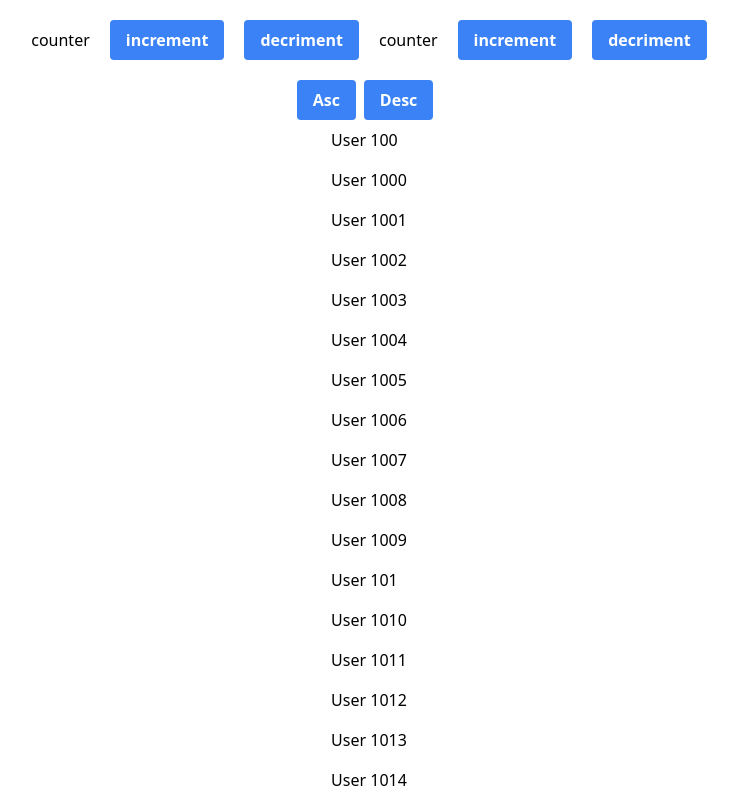
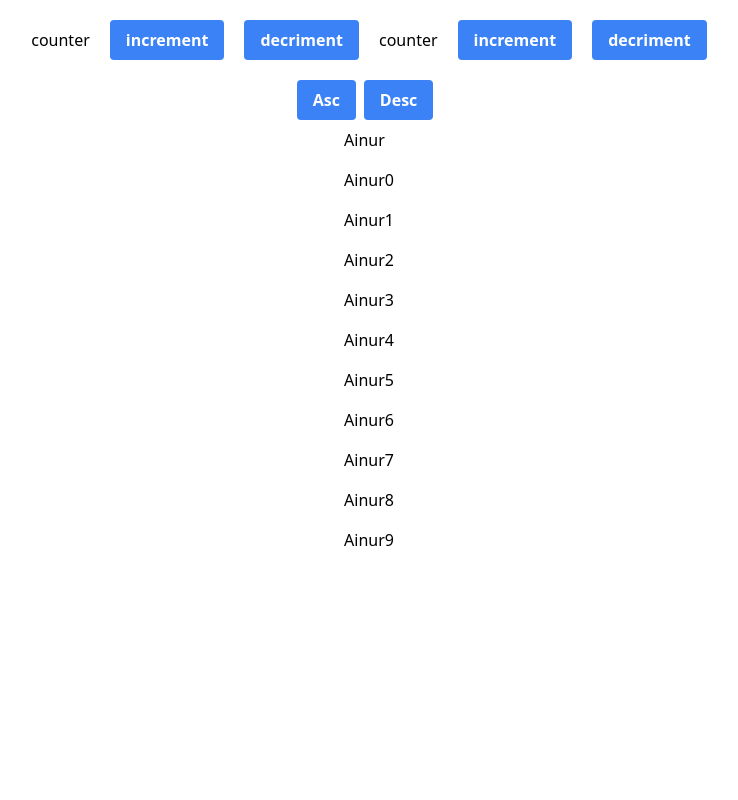
Before and after one commit to AinurBogdanov/redux-course, a React (Vite) app: page / in a window 1280 px wide. Shown: the top 800 px of the page, without its empty margins (271-1009 px from the left). Built offline with nearby package versions, Linux system fonts and the light colour scheme; data requests are answered from the project's data file.

Commit message:
set up for part 2

```diff
--- /dev/null
+++ b/db.json
@@ -0,0 +1,59 @@
+{
+  "users": [
+    {
+      "id": "1",
+      "name": "Ainur",
+      "description": "I am a developer !!!"
+    },
+    {
+      "id": "2",
+      "name": "Ainur0",
+      "description": "I am a developer !!!"
+    },
+    {
+      "id": "3",
+      "name": "Ainur1",
+      "description": "I am a developer !!!"
+    },
+    {
+      "id": "4",
+      "name": "Ainur2",
+      "description": "I am a developer !!!"
+    },
+    {
+      "id": "5",
+      "name": "Ainur3",
+      "description": "I am a developer !!!"
+    },
+    {
+      "id": "6",
+      "name": "Ainur4",
+      "description": "I am a developer !!!"
+    },
+    {
+      "id": "7",
+      "name": "Ainur5",
+      "description": "I am a developer !!!"
+    },
+    {
+      "id": "8",
+      "name": "Ainur6",
+      "description": "I am a developer !!!"
+    },
+    {
+      "id": "9",
+      "name": "Ainur7",
+      "description": "I am a developer !!!"
+    },
+    {
+      "id": "10",
+      "name": "Ainur8",
+      "description": "I am a developer !!!"
+    },
+    {
+      "id": "11",
+      "name": "Ainur9",
+      "description": "I am a developer !!!"
+    }
+  ]
+}
--- a/src/modules/users/users-list.tsx
+++ b/src/modules/users/users-list.tsx
@@ -1,18 +1,26 @@
 import { memo, useEffect, useState } from 'react';
 import { useAppDispatch, useAppSelector, type AppDispatch } from '../../store';
 import { useDispatch } from 'react-redux';
-import { initialUsers, usersSlice, type User, type UserId } from './users.slice';
+import { usersSlice, type User, type UserId } from './users.slice';
+import { api } from '../../shared/api';
 
 export function UsersList() {
   const [sortType, setSortType] = useState<'asc' | 'desc'>('asc'); // изменять выбранный способ в редаксе
   const dispatch = useAppDispatch();
   const { selectedUserId, selectSortedUsers } = usersSlice.selectors;
 
-  const { store } = usersSlice.actions;
-
   useEffect(() => {
-    dispatch(store({ users: initialUsers }));
-  }, []);
+    dispatch(usersSlice.actions.fetchUsersPending());
+    api
+      .getUsers()
+      .then((users) => {
+        dispatch(usersSlice.actions.fetchUsersSuccess({ users: users }));
+      })
+      .catch((err) => {
+        console.error(err);
+        dispatch(usersSlice.actions.fetchUsersFailed());
+      });
+  }, [dispatch]);
 
   const sortedUsers = useAppSelector((state) => selectSortedUsers(state, sortType));
   // console.log(sortedUsers);
@@ -44,19 +52,19 @@ export function UsersList() {
           </ul>
         </div>
       ) : (
-        <SelectedUser userId={selectedUser} />
+        <SelectedUser />
       )}
     </div>
   );
 }
 
 const UserListItem = memo(function UserListItem({ userId }: { userId: UserId }) {
-  const user = useAppSelector((state) => usersSlice.selectors.selectSelectedUser(state, userId));
+  const user = useAppSelector((state) => usersSlice.selectors.selectUser(state, userId));
 
   const dispatch = useDispatch<AppDispatch>();
 
   const handleUserClick = () => {
-    dispatch({ type: 'selectUser', payload: { userId: userId } });
+    dispatch(usersSlice.actions.select({ userId }));
   };
 
   return (
@@ -66,14 +74,14 @@ const UserListItem = memo(function UserListItem({ userId }: { userId: UserId })
   );
 });
 
-function SelectedUser({ userId }: { userId: UserId }) {
-  const user = useAppSelector((state) => usersSlice.selectors.selectSelectedUser(state, userId));
+function SelectedUser() {
+  const dispatch = useDispatch<AppDispatch>();
+  const userId = useAppSelector((state) => usersSlice.selectors.selectSelectedUser(state));
+  const user = useAppSelector((state) => usersSlice.selectors.selectUser(state, userId));
 
-  const dispatch = useDispatch<AppDispatch>();
   const handleUserClick = () => {
-    dispatch({ type: 'unselectUser' });
+    dispatch(usersSlice.actions.unselect());
   };
-
   return (
     <div className="flex flex-col items-center">
       <button
--- a/src/modules/users/users.slice.ts
+++ b/src/modules/users/users.slice.ts
@@ -12,11 +12,13 @@ export type UsersState = {
   entities: Record<UserId, User>;
   ids: string[];
   selectedUserId: UserId | undefined;
+  fetchUsersStatus: 'idle' | 'pending' | 'success' | 'failed';
 };
 const initialUsersState: UsersState = {
   entities: {},
   ids: [],
   selectedUserId: undefined,
+  fetchUsersStatus: 'idle',
 };
 
 export const initialUsers = Array.from({ length: 3000 }, (_, index) => ({
@@ -46,19 +48,26 @@ export const usersSlice = createSlice({
           });
       },
     ),
-    selectSelectedUser: (state, id) => state.entities[id],
+    selectSelectedUser: (state) => state.selectedUserId,
+    selectUser: (state, id) => state.entities[id],
+    selectIsFetchUsersPending: (state) => state.fetchUsersStatus === 'pending',
+    selectIsFetchUsersIdle: (state) => state.fetchUsersStatus === 'idle',
   },
   reducers: {
-    store: (state, action: PayloadAction<{ users: User[] }>) => {
+    fetchUsersPending: (state) => {
+      state.fetchUsersStatus = 'pending';
+    },
+    fetchUsersSuccess: (state, action: PayloadAction<{ users: User[] }>) => {
+      state.fetchUsersStatus = 'success';
       const users = action.payload.users;
-      return {
-        ...state,
-        entities: users.reduce<Record<UserId, User>>((acc, u) => {
-          acc[u.id] = u;
-          return acc;
-        }, {}),
-        ids: users.map((u) => u.id),
-      };
+      state.entities = users.reduce<Record<UserId, User>>((acc, u) => {
+        acc[u.id] = u;
+        return acc;
+      }, {});
+      state.ids = users.map((u) => u.id);
+    },
+    fetchUsersFailed: (state) => {
+      state.fetchUsersStatus = 'failed';
     },
     select: (state, action: PayloadAction<{ userId: UserId }>) => {
       state.selectedUserId = action.payload.userId;
--- /dev/null
+++ b/src/shared/api.ts
@@ -0,0 +1,29 @@
+import { z } from 'zod';
+
+const baseUrl = 'http://localhost:3000';
+
+const UserDtoSchema = z.object({
+  id: z.string(),
+  name: z.string(),
+  description: z.string(),
+});
+
+export const api = {
+  getUsers: () => {
+    return fetch(`${baseUrl}/users`)
+      .then((res) => res.json())
+      .then((res) => {
+        return UserDtoSchema.array().parse(res);
+      });
+  },
+  getUser: (id: string) => {
+    return fetch(`${baseUrl}/users/${id}`)
+      .then((res) => res.json())
+      .then((res) => {
+        return UserDtoSchema.parse(res);
+      });
+  },
+  deleteUser: (id: string) => {
+    return fetch(`${baseUrl}/users/${id}`, { method: 'Delete' }).then((res) => res.json());
+  },
+};
```
Also changed, not shown: package.json (+8 -2 lines), 1 other file (tests, documents, lock files or other folders).
